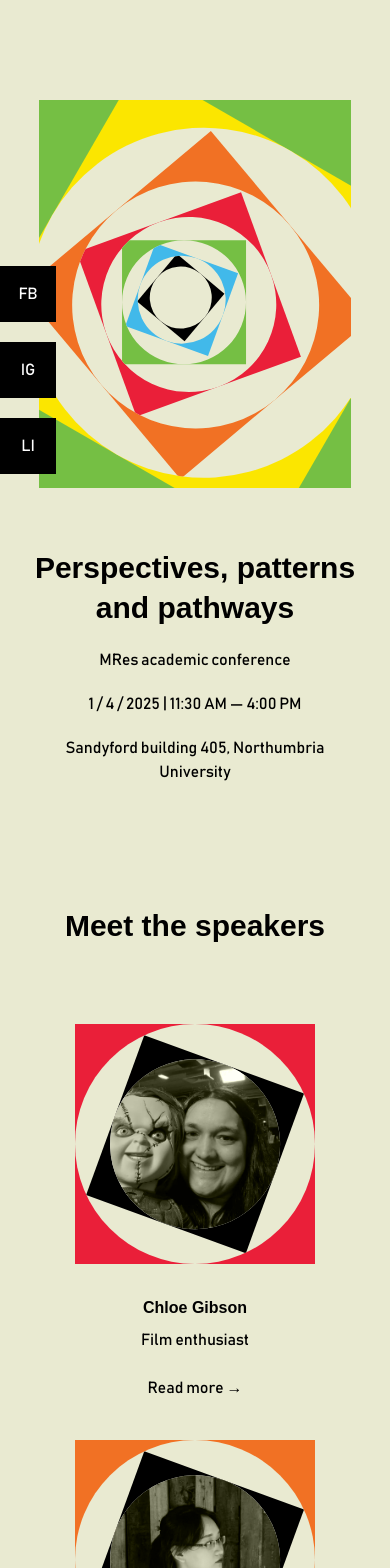
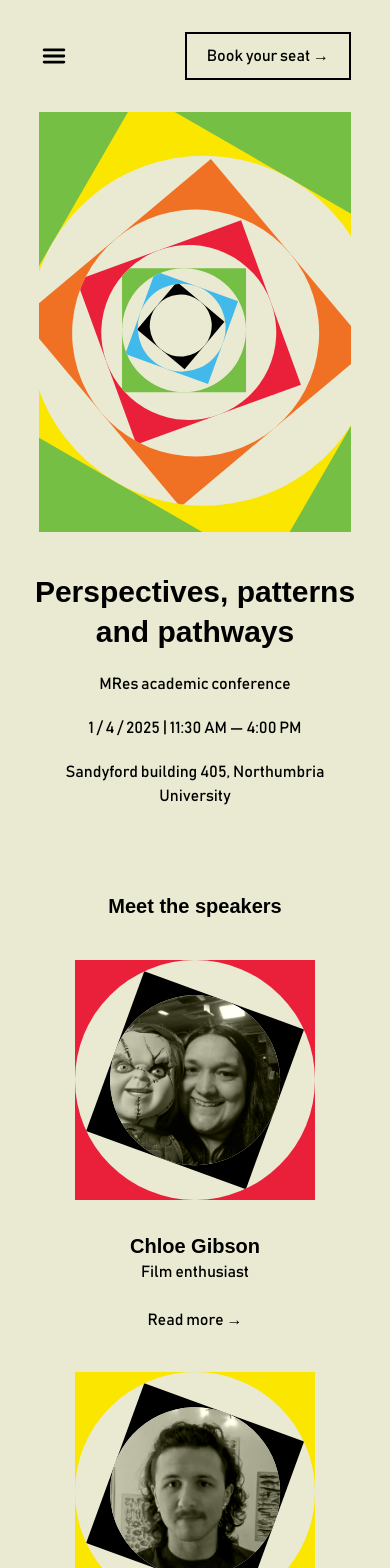
Before and after one commit to Lossmeril/perspectives-patterns-pathways, a Next.js app: page / in a window 390 px wide. Shown: the top 1568 px of the page. Built offline with nearby package versions, Linux system fonts and the light colour scheme; a web font is replaced by a local one.

Commit message:
feat: person details, mobile menu, layout overhaul

```diff
--- a/app/globals.css
+++ b/app/globals.css
@@ -66,13 +66,17 @@ h6 {
   font-weight: 700;
 }
 
-.link:not(nav a:last-of-type) p {
+.speaker {
+  font-family: "Bahnschrift", sans-serif;
+}
+
+.link p {
   position: relative;
   width: fit-content;
   margin: 0 auto;
 }
 
-.link:not(nav a:last-of-type) p::after {
+.link p::after {
   content: "";
   position: absolute;
   bottom: -10px;
@@ -84,11 +88,15 @@ h6 {
   transition: all 0.25s ease-in-out;
 }
 
-.link:not(nav a:last-of-type):hover p::after {
+.mobile-navbar .link p::after {
+  background-color: var(--white);
+}
+
+.link:hover p::after {
   width: 100%;
 }
 
-nav a:last-of-type {
+.button {
   display: block;
   overflow: hidden;
   position: relative;
@@ -98,7 +106,7 @@ nav a:last-of-type {
   transition: all 0.25s ease-in-out;
 }
 
-nav a:last-of-type:hover {
+.button:hover {
   border: 2px solid var(--red);
   background-color: var(--red);
   transform: scale(1.05);
--- a/app/layout.tsx
+++ b/app/layout.tsx
@@ -1,6 +1,7 @@
 import type { Metadata } from "next";
 import localFont from "next/font/local";
 import "./globals.css";
+import MainLayout from "@/layouts/mainLayout";
 
 const bahnschrift = localFont({
   src: "../public/font/Bahnschrift.woff2",
@@ -18,7 +19,9 @@ export default function RootLayout({
 }>) {
   return (
     <html lang="en" className="scroll-smooth">
-      <body className={bahnschrift.className}>{children}</body>
+      <body className={bahnschrift.className + " bg-beige"}>
+        <MainLayout>{children}</MainLayout>
+      </body>
     </html>
   );
 }
--- a/app/page.tsx
+++ b/app/page.tsx
@@ -1,8 +1,7 @@
 "use client";
 
 import HeroBanner from "@/components/heroBanner";
-import Navbar from "@/components/navbar";
-import SocialsButtons from "@/components/socialsButtons";
+
 import SpeakerBox from "@/components/speakerBox";
 import { speakers } from "@/datasets/speakers";
 import { useState, useEffect } from "react";
@@ -34,10 +33,8 @@ const HomePage = () => {
   const inRot = -240;
 
   return (
-    <main className="max-w-screen overflow-x-hidden">
-      <SocialsButtons />
-      <section className="w-full h-screen bg-beige pb-10 lg:pb-32 pt-10 flex flex-col justify-center align-middle gap-10">
-        <Navbar />
+    <>
+      <section className="w-full h-screen flex flex-col justify-center align-middle gap-5 md:gap-10 lg:pb-52 -mt-24 md:mt-0 md:pt-14 bg-beige ">
         <HeroBanner initialRotation={inRot} initialScale={inScale} />
         <div className="p-5 w-full text-center">
           <h1 className="text-3xl lg:text-[2em] xl:text-[2.75rem] mb-5 leading-10 xl:leading-[4rem]">
@@ -58,14 +55,25 @@ const HomePage = () => {
         id="speakers"
         className="w-full min-h-screen py-[64px] bg-beige flex flex-col justify-center items-center"
       >
-        <h2 className="text-center text-3xl mb-20">Meet the speakers</h2>
-        <div className="grid lg:grid-cols-3 xl:grid-cols-4 gap-10">
+        <h2 className="text-center text-xl lg:text-3xl mb-10 lg:mb-20">
+          Meet the speakers
+        </h2>
+        <div className="grid grid-cols-1 md:grid-cols-2 lg:grid-cols-3 xl:grid-cols-4 gap-10">
           {speakers.map((speaker) => (
             <SpeakerBox key={speaker.id} speaker={speaker} />
           ))}
         </div>
       </section>
-    </main>
+      <section
+        id="panels"
+        className="w-full min-h-screen py-[64px] bg-red flex flex-col justify-center items-center"
+      >
+        <h2 className="text-center text-xl lg:text-3xl mb-10 lg:mb-20">
+          Panels
+        </h2>
+        <p>To be announced soon</p>
+      </section>
+    </>
   );
 };
 
--- /dev/null
+++ b/app/speaker/[id]/page.tsx
@@ -0,0 +1,19 @@
+import { speakers } from "@/datasets/speakers";
+
+export default async function SpeakerPage({
+  params,
+}: {
+  params: Promise<{ id: string }>;
+}) {
+  const name = (await params).id;
+
+  const speaker = speakers.find((x) => x.id === name);
+
+  return (
+    <section className="w-full h-screen flex flex-col justify-center align-middle gap-5 md:gap-10 lg:pb-52 -mt-24 md:mt-0 md:pt-14 bg-beige ">
+      <h1 className="text-3xl lg:text-[2em] xl:text-[2.75rem] mb-5 leading-10 xl:leading-[4rem] text-center">
+        {speaker?.name}
+      </h1>
+    </section>
+  );
+}
--- a/components/heroBanner.tsx
+++ b/components/heroBanner.tsx
@@ -91,7 +91,7 @@ const HeroBanner: React.FC<HeroBannerProps> = ({
 
   return (
     <>
-      <div className="w-[80%] xl:w-3/4 h-screen md:h-3/4 overflow-hidden bg-grass relative mx-auto">
+      <div className="w-[80%] xl:w-3/4 h-3/4 md:h-3/4 overflow-hidden bg-grass relative mx-auto mt-32 md:mt-0">
         <PatternBlock
           color="yellow"
           scale={getScaleFromIteration(initialScale, 1).toString()}
--- a/components/navbar.tsx
+++ b/components/navbar.tsx
@@ -1,4 +1,7 @@
 import Link from "next/link";
+import { useState } from "react";
+import { IoMdClose } from "react-icons/io";
+import { IoMenu } from "react-icons/io5";
 
 type NavbarItem = {
   text: string;
@@ -11,12 +14,15 @@ const navbarItems: NavbarItem[] = [
   { text: "Speakers", link: "#speakers" },
   { text: "Panels", link: "#panels" },
   { text: "Contact", link: "#contact" },
-  { text: "Book your seat →", link: "https://google.com", blank: true },
 ];
 
 const Navbar = () => {
+  const button = { text: "Book your seat →", link: "https://google.com" };
+
+  const [menu, toggleMenu] = useState(false);
+
   return (
-    <div className="w-4/5 xl:w-3/4 mx-auto mb-5">
+    <div className="w-4/5 xl:w-3/4 mx-auto mt-8 md:mt-10">
       {/* -------- DESKTOP */}
       <nav className="w-full hidden lg:flex flex-row justify-between items-center gap-10 xl:gap-20">
         {navbarItems.map((item) => (
@@ -29,9 +35,43 @@ const Navbar = () => {
             <p className="navbar-link text-md xl:text-lg">{item.text}</p>
           </Link>
         ))}
+        <Link href={button.link} target={"_blank"} className="button">
+          <p className="navbar-link text-md xl:text-lg">{button.text}</p>
+        </Link>
       </nav>
 
-      {/* -------- DESKTOP */}
+      {/* -------- MOBILE */}
+      <div className="flex lg:hidden flex-row flex-nowrap justify-between items-center">
+        <div onClick={() => toggleMenu(true)}>
+          <IoMenu size={30} />
+        </div>
+        <Link href={button.link} target={"_blank"} className="button">
+          <p className="navbar-link text-md">{button.text}</p>
+        </Link>
+      </div>
+      <nav
+        className="flex lg:hidden fixed bg-red w-screen h-screen top-0 z-[200] transition-all flex-col justify-center items-center gap-10 text-beige mobile-navbar"
+        style={{ left: menu ? "0" : "-100vw" }}
+      >
+        <div
+          onClick={() => toggleMenu(false)}
+          className="absolute top-[2.9rem] left-10 scroll"
+        >
+          <IoMdClose size={36} />
+        </div>
+
+        {navbarItems.map((item) => (
+          <Link
+            key={item.link}
+            href={item.link}
+            target={item.blank ? "_blank" : ""}
+            className="link"
+            onClick={() => toggleMenu(false)}
+          >
+            <p className="navbar-link text-xl">{item.text}</p>
+          </Link>
+        ))}
+      </nav>
     </div>
   );
 };
--- a/components/socialsButtons.tsx
+++ b/components/socialsButtons.tsx
@@ -2,7 +2,7 @@ import Link from "next/link";
 
 const SocialsButtons = () => {
   return (
-    <div className="flex flex-col gap-5 fixed left-0 top-1/2 -translate-y-3/4 z-[100]">
+    <div className="hidden md:flex flex-col gap-5 fixed left-0 top-1/2 -translate-y-3/4 z-[100]">
       <Link href="" target="_blank">
         <div className="grid place-content-center w-14 h-14 bg-black hover:bg-red transition-all text-white">
           FB
--- a/components/speakerBox.tsx
+++ b/components/speakerBox.tsx
@@ -66,7 +66,7 @@ const SpeakerBox: React.FC<SpeakerBoxProps> = ({ speaker }) => {
         </Link>
       </div>
       <div className="text-center">
-        <h3 className="mb-2">{speaker.name}</h3>
+        <h3 className="text-xl speaker">{speaker.name}</h3>
         <p className="mb-6">{speaker.role}</p>
 
         <Link href={"/speaker/" + speaker.id} className="link">
--- a/datasets/speakers.tsx
+++ b/datasets/speakers.tsx
@@ -11,6 +11,12 @@ export const speakers: Speaker[] = [
     name: "Chloe Gibson",
     role: "Film enthusiast",
     color: "red",
+  },
+  {
+    id: "taylor",
+    name: "Taylor Jarman",
+    role: "Film studies, internet nerd",
+    color: "yellow",
   },
   {
     id: "saria",
--- /dev/null
+++ b/layouts/mainLayout.tsx
@@ -0,0 +1,20 @@
+"use client";
+
+import Navbar from "@/components/navbar";
+import SocialsButtons from "@/components/socialsButtons";
+
+interface mainLayoutProps {
+  children: React.ReactNode;
+}
+
+const MainLayout: React.FC<mainLayoutProps> = ({ children }) => {
+  return (
+    <main className="max-w-screen overflow-x-hidden">
+      <SocialsButtons />
+      <Navbar />
+      {children}
+    </main>
+  );
+};
+
+export default MainLayout;
```
Also changed, not shown: public/img/speakers/taylor.webp (added).
